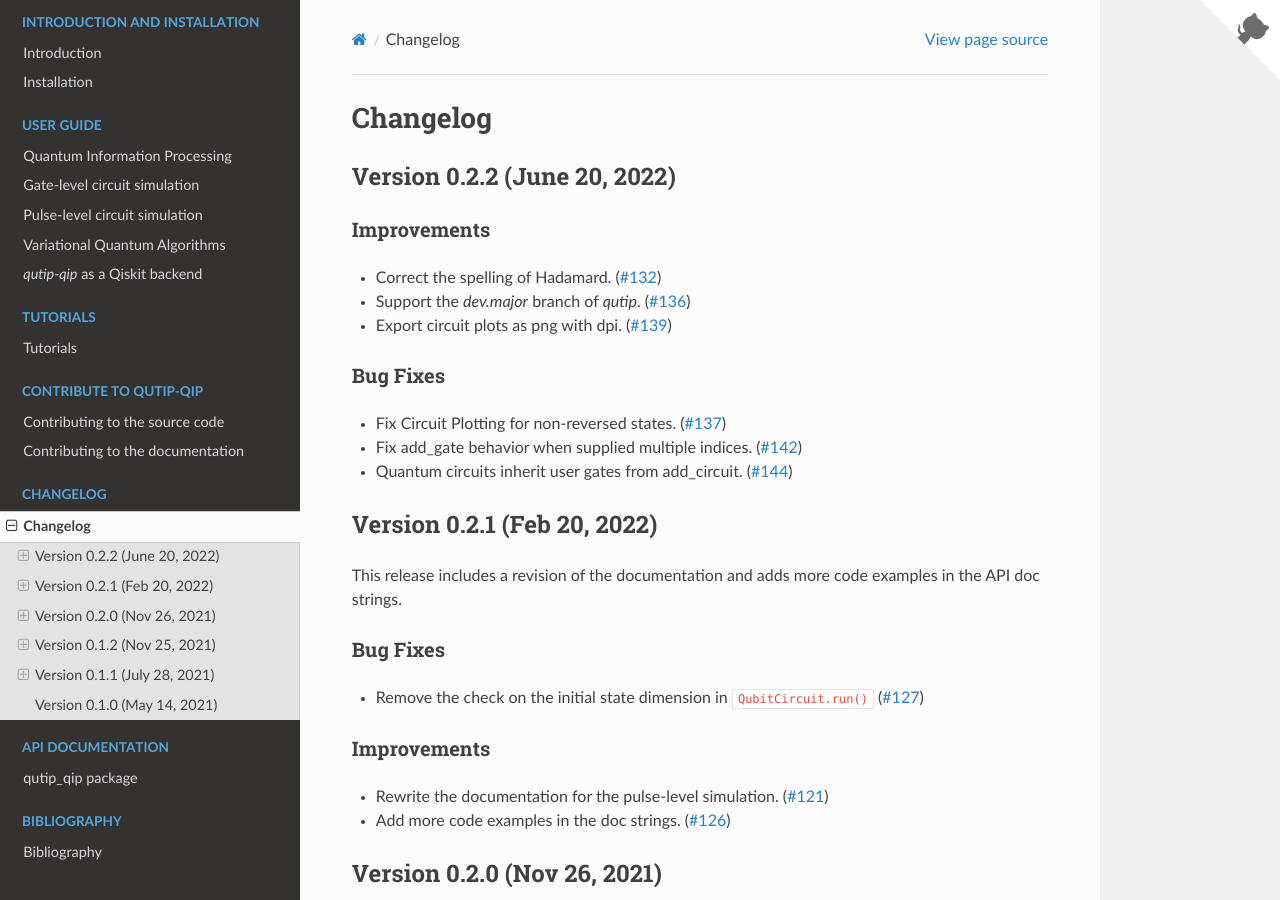
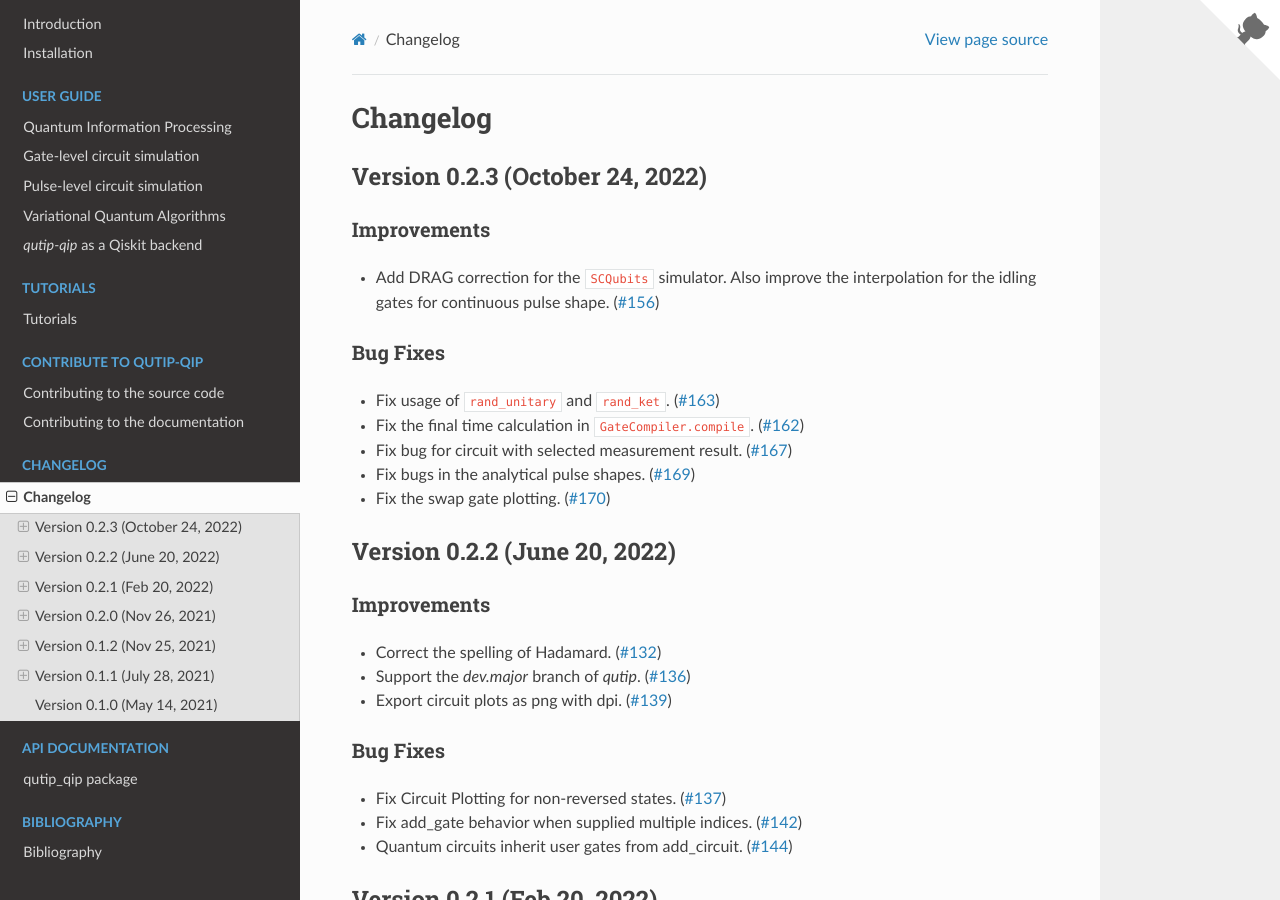
Before and after one commit to qutip/qutip-qip, a Sphinx documentation site: the page built from doc/source/changelog.rst, in a window 1280 px wide and 900 px high. Built offline with Sphinx 7.4.7 and the Read the Docs theme 2.0.0, drawn with Linux system fonts in a browser that asks for light colours.

Commit message:
Update the changelog for 0.2.3 (#176)

```diff
--- a/doc/source/changelog.rst
+++ b/doc/source/changelog.rst
@@ -1,6 +1,24 @@
 *********
 Changelog
 *********
+
+
+Version 0.2.3 (October 24, 2022)
+++++++++++++++++++++++++++++++++
+
+Improvements
+------------
+- Add DRAG correction for the ``SCQubits`` simulator. Also improve the interpolation for the idling gates for continuous pulse shape. (`#156 <https://github.com/qutip/qutip-qip/pull/156>`_)
+
+Bug Fixes
+---------
+- Fix usage of ``rand_unitary`` and ``rand_ket``. (`#163 <https://github.com/qutip/qutip-qip/pull/163>`_)
+- Fix the final time calculation in ``GateCompiler.compile``. (`#162 <https://github.com/qutip/qutip-qip/pull/162>`_)
+- Fix bug for circuit with selected measurement result. (`#167 <https://github.com/qutip/qutip-qip/pull/167>`_)
+- Fix bugs in the analytical pulse shapes. (`#169 <https://github.com/qutip/qutip-qip/pull/169>`_)
+- Fix the swap gate plotting. (`#170 <https://github.com/qutip/qutip-qip/pull/170>`_)
+
+
 
 Version 0.2.2 (June 20, 2022)
 +++++++++++++++++++++++++++++
```
